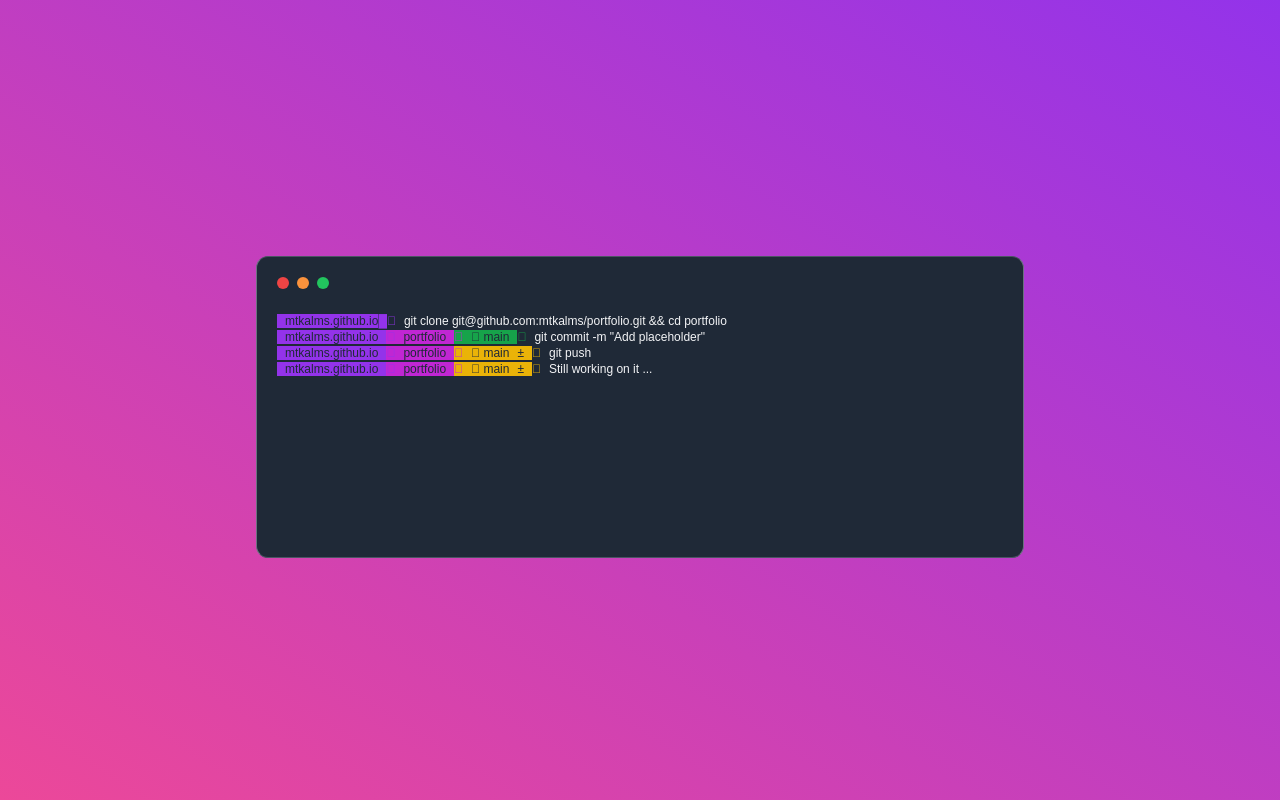
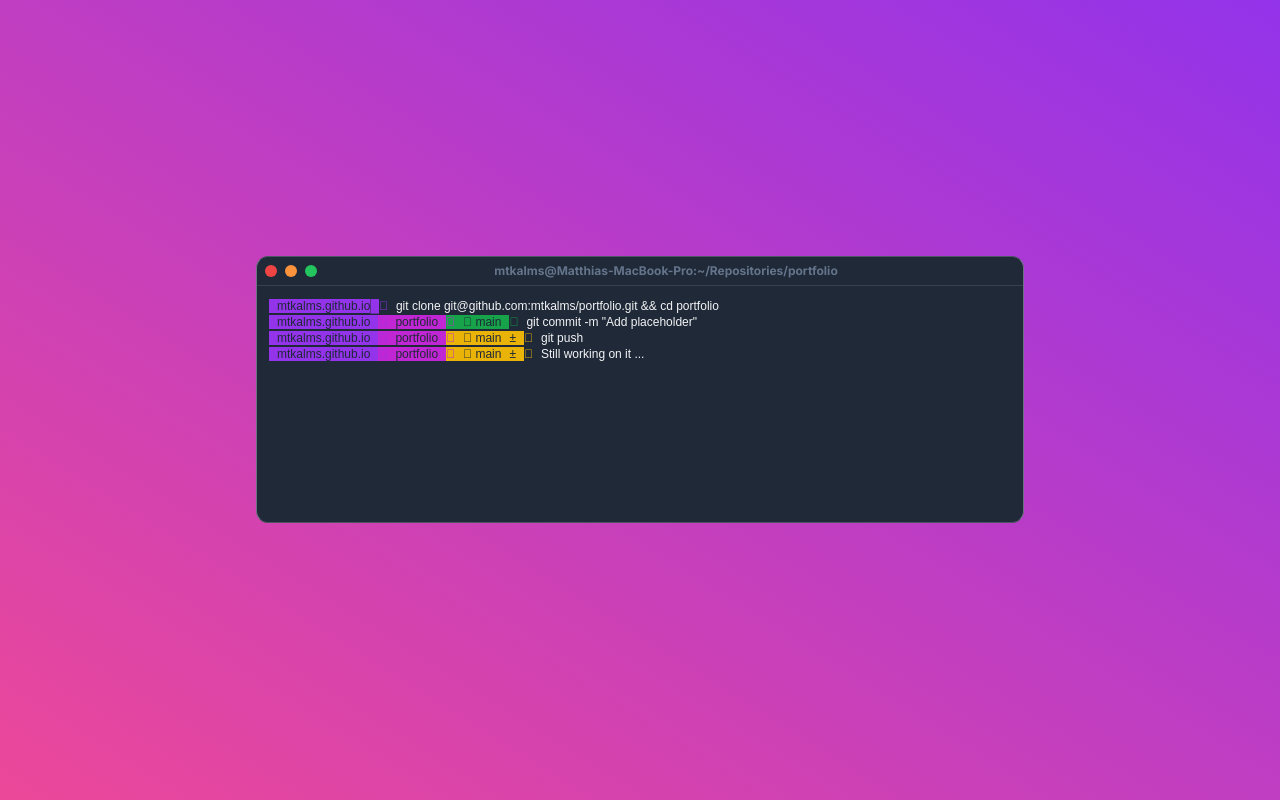
Before and after one commit to mtkalms/portfolio, a Next.js app: page / in a window 1280 px wide. Built offline with nearby package versions, Linux system fonts and the light colour scheme; a web font is replaced by a local one.

Commit message:
Add title bar

```diff
--- a/app/page.tsx
+++ b/app/page.tsx
@@ -4,7 +4,7 @@ import Terminal from '@/components/Terminal'
 export default function Home() {
   return <div className="relative mx-auto max-w-3xl">
     <div className="pt-64">
-      <Terminal lines={[
+      <Terminal title="mtkalms@Matthias-MacBook-Pro:~/Repositories/portfolio" lines={[
         {path: ["mtkalms.github.io"], content: "git clone git@github.com:mtkalms/portfolio.git && cd portfolio"},
         {path: ["mtkalms.github.io", "portfolio"], branch: "main", status: "clean", content: "git commit -m \"Add placeholder\""},
         {path: ["mtkalms.github.io", "portfolio"], branch: "main", status: "dirty", content: "git push"},
--- a/components/Terminal.tsx
+++ b/components/Terminal.tsx
@@ -11,18 +11,24 @@ interface TerminalLine {
 }
 
 interface TerminalProps {
-  lines: TerminalLine[];
+  title?: string
+  lines?: TerminalLine[];
 }
 
-function Terminal({lines}: TerminalProps) {
-  return <div className="p-5 text-gray-100 text-sm bg-gray-800 border-x-gray-500 border-y-gray-600 border rounded-xl overflow-hidden">
-    <div className="top mb-2 pb-2 flex">
+function Terminal({title, lines}: TerminalProps) {
+  return <div className="text-gray-100 text-sm bg-gray-800 border-x-gray-500 border-y-gray-600 border rounded-xl overflow-hidden">
+    <div className="top p-2 border-b border-b-slate-700 flex align-middle">
+      <div className="flex gap-2">
         <div className="h-3 w-3 bg-red-500 rounded-full"/>
-        <div className="ml-2 h-3 w-3 bg-orange-400 rounded-full"/>
-        <div className="ml-2 h-3 w-3 bg-green-500 rounded-full"/>
+        <div className="h-3 w-3 bg-orange-400 rounded-full"/>
+        <div className="h-3 w-3 bg-green-500 rounded-full"/>
+      </div>
+      <div className="flex-grow -m-0.5 text-xs text-center text-slate-500 font-bold text">
+        {title}
+      </div>
     </div>
-    <div className={`mt-4 pb-40 text-xs ${semiBold.className}`}>
-      {lines.map((line, idxLine) =>
+    <div className={`p-3 pb-40 text-xs ${semiBold.className}`}>
+      {lines?.map((line, idxLine) =>
         <div className={`w-full ${styles.line}`} key={`line${idxLine}`}>
           <span className={[styles.path, line.status && styles[line.status], line.branch && styles.branch].join(' ')}>
             {line.path.map((step, idxStep) =>
```
